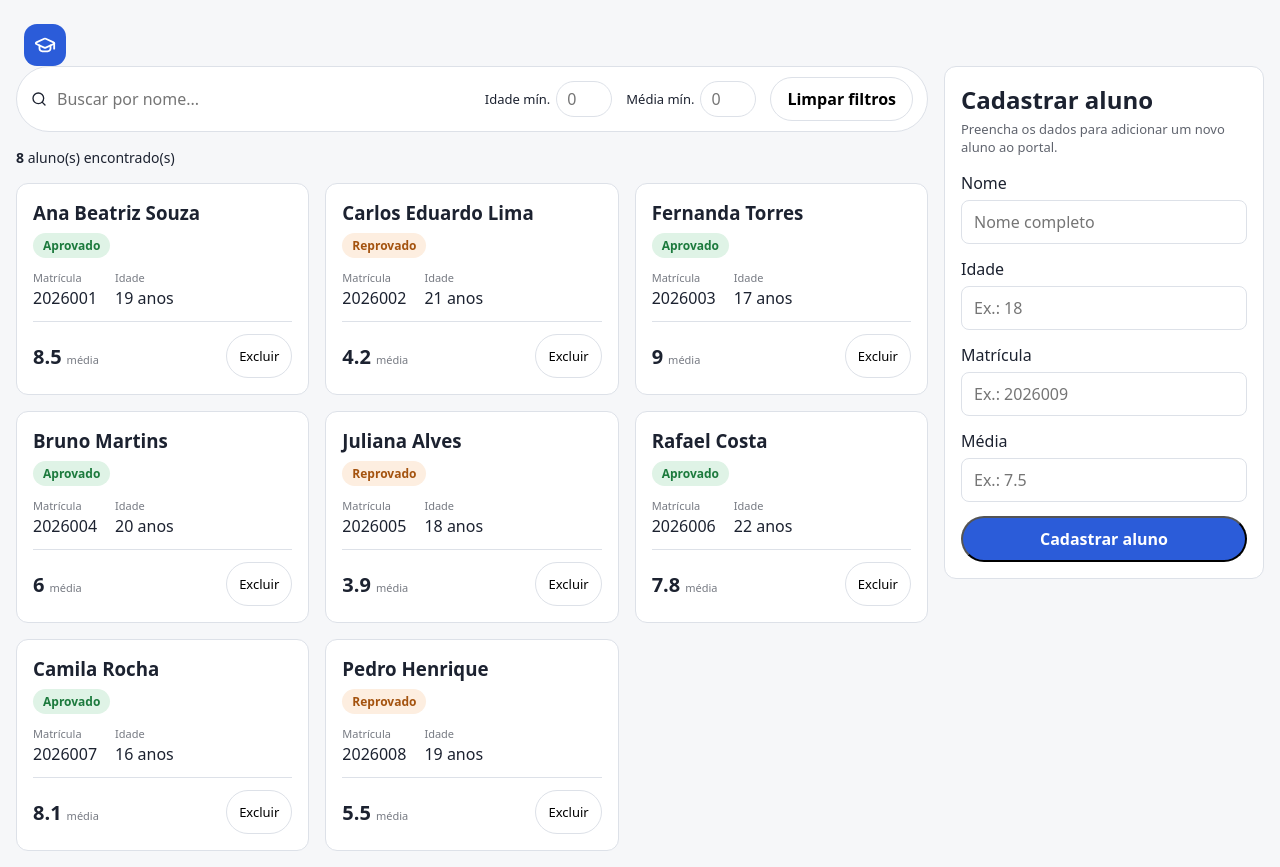
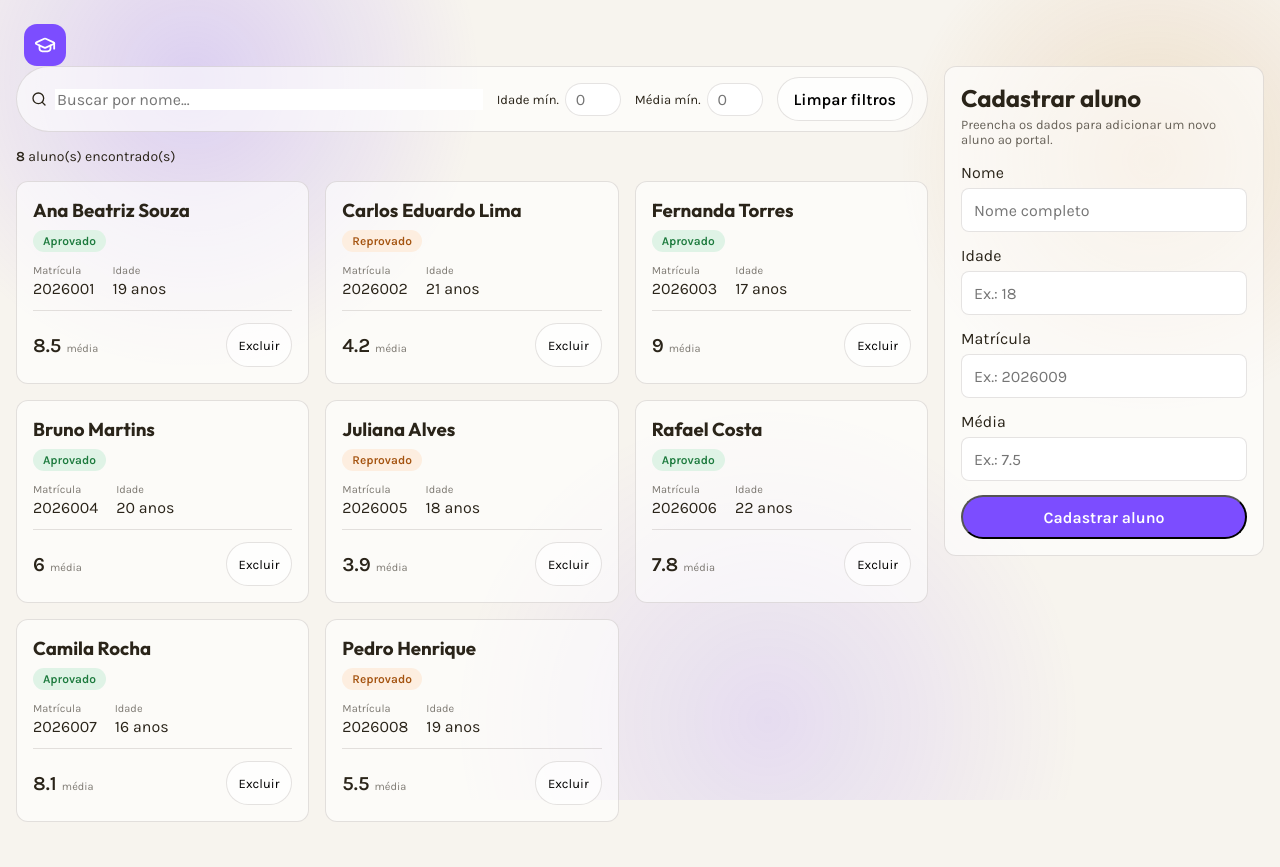
Before and after one commit to JhonneJrr/gestao-alunos-frontend, a React (Vite) app: page / in a window 1280 px wide. After the commit the page ends 838 px from the top, so only its background shows below. Built offline with nearby package versions, Linux system fonts and the light colour scheme.

Commit message:
Aplica a paleta, as fontes e o fundo do tema (Etapa 4)

```diff
--- a/index.html
+++ b/index.html
@@ -9,6 +9,12 @@
     <meta charset="UTF-8" />
     <meta name="viewport" content="width=device-width, initial-scale=1.0" />
     <title>Portal de Gestão Escolar</title>
+    <link rel="preconnect" href="https://fonts.googleapis.com" />
+    <link rel="preconnect" href="https://fonts.gstatic.com" crossorigin />
+    <link
+      href="https://fonts.googleapis.com/css2?family=Outfit:wght@600;700&family=Karla:wght@400;600&display=swap"
+      rel="stylesheet"
+    />
   </head>
   <body>
     <div id="root"></div>
--- a/src/index.css
+++ b/src/index.css
@@ -2,20 +2,46 @@
   box-sizing: border-box;
 }
 
+:root {
+  --fundo: #f7f4ee;
+  --superficie: rgba(255, 255, 255, 0.6);
+  --borda: rgba(40, 30, 20, 0.12);
+  --texto: #2a2419;
+  --texto-suave: rgba(42, 36, 25, 0.65);
+  --violeta: #7c4dff;
+  --violeta-escuro: #5b32d6;
+  --violeta-suave: rgba(124, 77, 255, 0.16);
+  --ambar: #c7791f;
+  --ambar-suave: rgba(199, 121, 31, 0.16);
+  --primaria: var(--violeta);
+  --sombra: 0 16px 38px -18px rgba(40, 30, 20, 0.35);
+  --raio: 22px;
+  --espaco: 16px;
+}
+
 body {
   margin: 0;
-  font-family: system-ui, -apple-system, "Segoe UI", Roboto, sans-serif;
+  font-family: "Karla", system-ui, -apple-system, "Segoe UI", Roboto, sans-serif;
   background: var(--fundo);
   color: var(--texto);
+  position: relative;
 }
 
-:root {
-  --fundo: #f6f7f9;
-  --superficie: #ffffff;
-  --texto: #1c2230;
-  --primaria: #2b5cd9;
-  --borda: #dde1e8;
-  --espaco: 16px;
+body::before {
+  content: "";
+  position: fixed;
+  inset: 0;
+  z-index: -1;
+  background:
+    radial-gradient(480px circle at 15% 10%, rgba(124, 77, 255, 0.22), transparent 60%),
+    radial-gradient(420px circle at 90% 20%, rgba(199, 121, 31, 0.18), transparent 60%),
+    radial-gradient(520px circle at 60% 90%, rgba(124, 77, 255, 0.14), transparent 60%);
+}
+
+h1,
+h2,
+h3 {
+  font-family: "Outfit", "Karla", sans-serif;
 }
 
 .somente-leitura {
```
